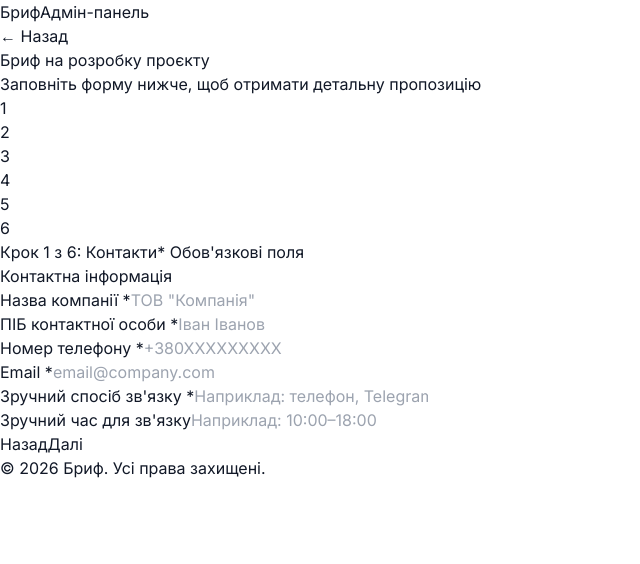
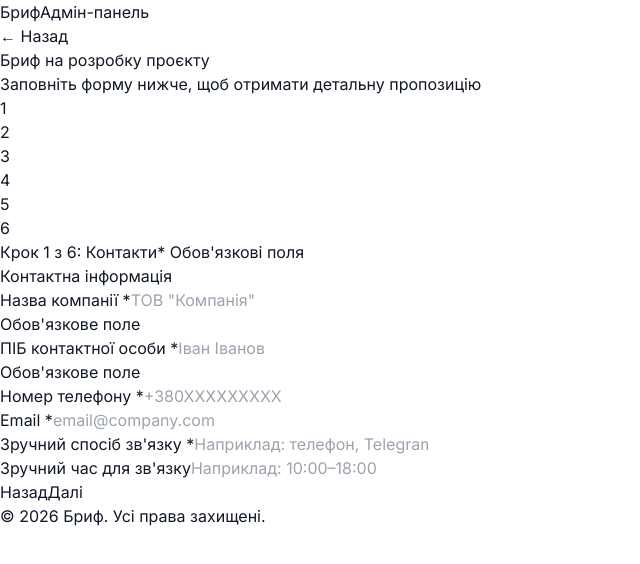
Before and after one commit to DemchukOlesia/project-brief, a Next.js app: page /brief in a window 1280 px wide. Both pictures are taken after a click on the button "Далі". Shown: the top 564 px of the page, without its empty margins (0-640 px from the left). Built offline with nearby package versions, Linux system fonts and the light colour scheme.

Commit message:
feat: show validation errors under inputs with red asterisks

```diff
--- a/components/BriefForm.tsx
+++ b/components/BriefForm.tsx
@@ -47,7 +47,6 @@ export default function BriefForm() {
   const [isSubmitting, setIsSubmitting] = useState(false);
   const [submitError, setSubmitError] = useState("");
   const [submitSuccess, setSubmitSuccess] = useState(false);
-  const [stepTouched, setStepTouched] = useState<string[]>([]);
   const fileInputRef = useRef<HTMLInputElement>(null);
 
   const {
@@ -56,6 +55,7 @@ export default function BriefForm() {
     watch,
     setValue,
     reset,
+    trigger,
     formState: { errors },
   } = useForm<BriefFormData>({
     resolver: zodResolver(briefSchema),
@@ -125,14 +125,9 @@ export default function BriefForm() {
 
   const handleNext = async () => {
     const stepFields = requiredFieldsByStep[currentStep] || [];
-    const result = await briefSchema.safeParse(watchedValues);
-    const stepErrors = stepFields.filter(field => {
-      const value = watchedValues[field as keyof typeof watchedValues];
-      return !value || (typeof value === 'string' && !value.trim());
-    });
+    const isValid = await trigger(stepFields as any);
 
-    if (stepErrors.length > 0) {
-      setStepTouched(stepFields);
+    if (!isValid) {
       return;
     }
     setCurrentStep((prev) => Math.min(prev + 1, steps.length));
@@ -250,10 +245,10 @@ export default function BriefForm() {
                   {...register("companyName")}
                   placeholder="ТОВ &quot;Компанія&quot;"
                   className={`w-full px-4 py-3 border rounded-xl bg-white text-gray-900 text-base placeholder:text-gray-400 placeholder:text-sm placeholder:font-normal focus:bg-white focus:border-blue-500 focus:ring-2 focus:ring-blue-500/20 transition-all duration-200 ${
-                    stepTouched.includes("companyName") && errors.companyName ? "border-red-500" : "border-gray-200"
+                    errors.companyName ? "border-red-500" : "border-gray-200"
                   }`}
                 />
-                {stepTouched.includes("companyName") && errors.companyName && (
+                {errors.companyName && (
                   <p className="text-red-500 text-sm mt-1">{errors.companyName.message as string}</p>
                 )}
               </div>
@@ -262,8 +257,13 @@ export default function BriefForm() {
                 <input
                   {...register("contactName")}
                   placeholder="Іван Іванов"
-                  className="w-full px-4 py-3 border border-gray-200 rounded-xl bg-white text-gray-900 text-base placeholder:text-gray-400 placeholder:text-sm placeholder:font-normal focus:bg-white focus:border-blue-500 focus:ring-2 focus:ring-blue-500/20 transition-all duration-200"
+                  className={`w-full px-4 py-3 border rounded-xl bg-white text-gray-900 text-base placeholder:text-gray-400 placeholder:text-sm placeholder:font-normal focus:bg-white focus:border-blue-500 focus:ring-2 focus:ring-blue-500/20 transition-all duration-200 ${
+                    errors.contactName ? "border-red-500" : "border-gray-200"
+                  }`}
                 />
+                {errors.contactName && (
+                  <p className="text-red-500 text-sm mt-1">{errors.contactName.message as string}</p>
+                )}
               </div>
               <div>
                 <label className={labelClass}>Номер телефону *</label>
```
Also changed, not shown: 1 other file (tests, documents, lock files or other folders).
